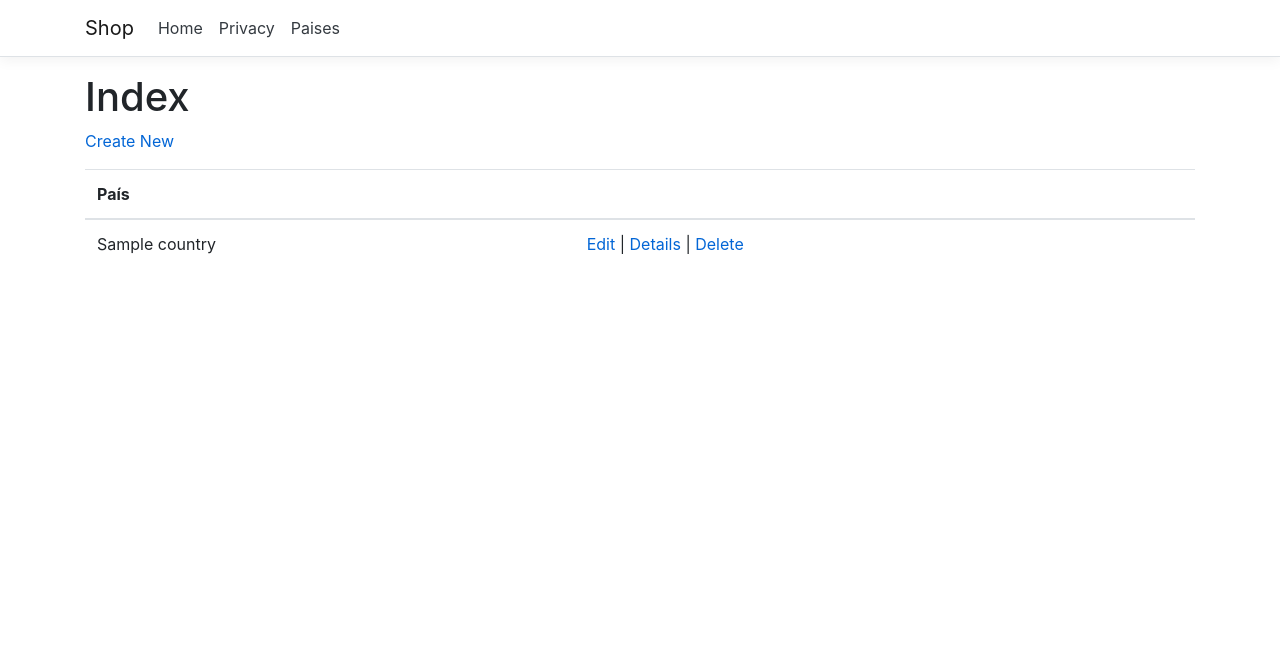
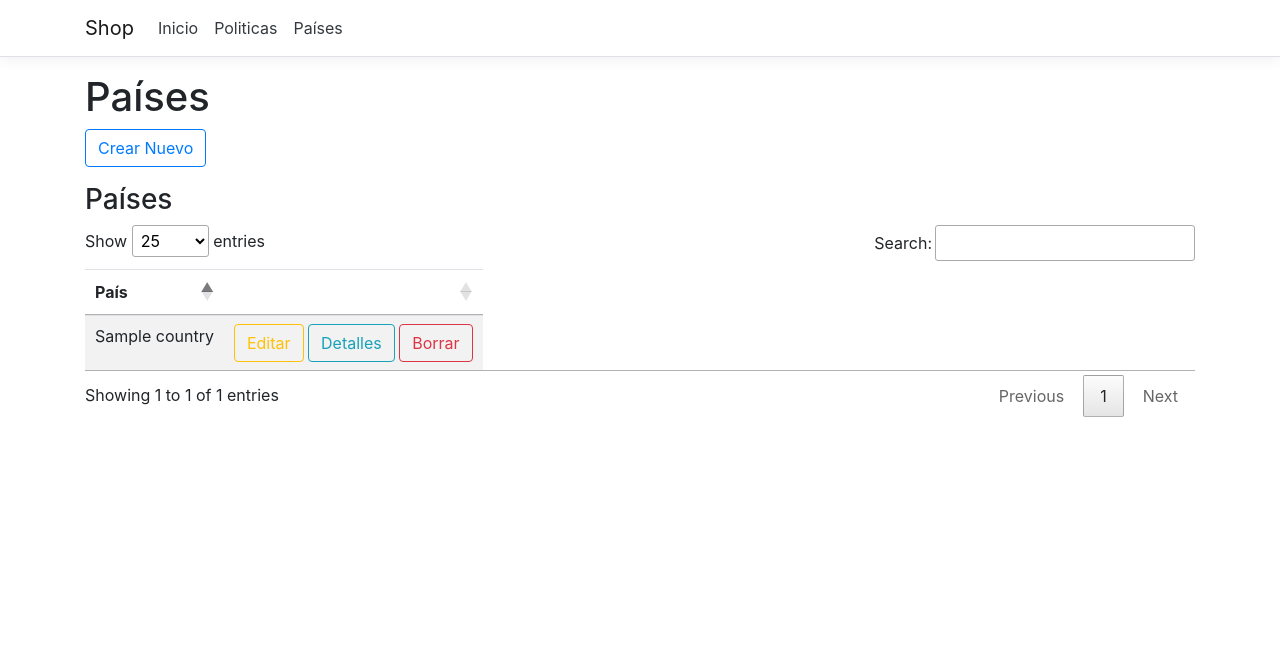
Before and after one commit to EmersonMedina/Shop, an ASP.NET Core app: page /Countries in a window 1280 px wide. Shown: the top 657 px of the page. Run offline with ASP.NET Core 8, Linux system fonts and the light colour scheme; tables that the repository leaves empty hold one stand-in row (values such as "Sample post"); some libraries are stand-ins or nearby versions.

Commit message:
CRUD de países finalizado

```diff
--- a/Shop/Shop/Controllers/CountriesController.cs
+++ b/Shop/Shop/Controllers/CountriesController.cs
@@ -19,13 +19,13 @@ namespace Shop.Controllers
             _context = context;
         }
 
-        // GET: Countries
+        [HttpGet]
         public async Task<IActionResult> Index()
         {
             return View(await _context.Countries.ToListAsync());
         }
 
-        // GET: Countries/Details/5
+        [HttpGet]
         public async Task<IActionResult> Details(int? id)
         {
             if (id == null)
@@ -43,29 +43,45 @@ namespace Shop.Controllers
             return View(country);
         }
 
-        // GET: Countries/Create
+        [HttpGet]
         public IActionResult Create()
         {
             return View();
         }
 
-        // POST: Countries/Create
-        // To protect from overposting attacks, enable the specific properties you want to bind to.
-        // For more details, see http://go.microsoft.com/fwlink/?LinkId=317598.
         [HttpPost]
         [ValidateAntiForgeryToken]
-        public async Task<IActionResult> Create([Bind("Id,Name")] Country country)
+        public async Task<IActionResult> Create(Country country)
         {
             if (ModelState.IsValid)
             {
-                _context.Add(country);
-                await _context.SaveChangesAsync();
-                return RedirectToAction(nameof(Index));
+                try
+                {
+                    _context.Add(country);
+                    await _context.SaveChangesAsync();
+                    return RedirectToAction(nameof(Index));
+                }
+                catch (DbUpdateException dbUpdateException)
+                {
+                    if (dbUpdateException.InnerException.Message.Contains("duplicate"))
+                    {
+                        ModelState.AddModelError(string.Empty, "Ya existe un país con el mismo nombre.");
+                    }
+                    else
+                    {
+                        ModelState.AddModelError(string.Empty, dbUpdateException.InnerException.Message);
+                    }
+                }
+                catch (Exception exception)
+                {
+                    ModelState.AddModelError(string.Empty, exception.Message);
+                }
             }
             return View(country);
         }
 
-        // GET: Countries/Edit/5
+
+        [HttpGet]
         public async Task<IActionResult> Edit(int? id)
         {
             if (id == null)
@@ -81,12 +97,9 @@ namespace Shop.Controllers
             return View(country);
         }
 
-        // POST: Countries/Edit/5
-        // To protect from overposting attacks, enable the specific properties you want to bind to.
-        // For more details, see http://go.microsoft.com/fwlink/?LinkId=317598.
         [HttpPost]
         [ValidateAntiForgeryToken]
-        public async Task<IActionResult> Edit(int id, [Bind("Id,Name")] Country country)
+        public async Task<IActionResult> Edit(int id, Country country)
         {
             if (id != country.Id)
             {
@@ -99,24 +112,28 @@ namespace Shop.Controllers
                 {
                     _context.Update(country);
                     await _context.SaveChangesAsync();
+                    return RedirectToAction(nameof(Index));
                 }
-                catch (DbUpdateConcurrencyException)
+                catch (DbUpdateException dbUpdateException)
                 {
-                    if (!CountryExists(country.Id))
+                    if (dbUpdateException.InnerException.Message.Contains("duplicate"))
                     {
-                        return NotFound();
+                        ModelState.AddModelError(string.Empty, "Ya existe un país con el mismo nombre.");
                     }
                     else
                     {
-                        throw;
+                        ModelState.AddModelError(string.Empty, dbUpdateException.InnerException.Message);
                     }
                 }
-                return RedirectToAction(nameof(Index));
+                catch (Exception exception)
+                {
+                    ModelState.AddModelError(string.Empty, exception.Message);
+                }
             }
             return View(country);
         }
 
-        // GET: Countries/Delete/5
+        [HttpGet]
         public async Task<IActionResult> Delete(int? id)
         {
             if (id == null)
@@ -124,8 +141,8 @@ namespace Shop.Controllers
                 return NotFound();
             }
 
-            var country = await _context.Countries
-                .FirstOrDefaultAsync(m => m.Id == id);
+            var country = await _context.Countries.FindAsync(id);
+
             if (country == null)
             {
                 return NotFound();
@@ -134,7 +151,6 @@ namespace Shop.Controllers
             return View(country);
         }
 
-        // POST: Countries/Delete/5
         [HttpPost, ActionName("Delete")]
         [ValidateAntiForgeryToken]
         public async Task<IActionResult> DeleteConfirmed(int id)
@@ -145,9 +161,5 @@ namespace Shop.Controllers
             return RedirectToAction(nameof(Index));
         }
 
-        private bool CountryExists(int id)
-        {
-            return _context.Countries.Any(e => e.Id == id);
-        }
     }
 }
--- a/Shop/Shop/Views/Countries/Index.cshtml
+++ b/Shop/Shop/Views/Countries/Index.cshtml
@@ -4,12 +4,21 @@
     ViewData["Title"] = "Index";
 }
 
-<h1>Index</h1>
+<link rel="stylesheet" href="https://cdn.datatables.net/1.10.19/css/jquery.dataTables.min.css" />
+
+<h1>Países</h1>
 
 <p>
-    <a asp-action="Create">Create New</a>
+    <a asp-action="Create" class="btn btn-outline-primary">Crear Nuevo</a>
 </p>
-<table class="table">
+<div class="row">
+    <div class="col-md-12">
+        <div class="panel panel-default">
+            <div class="panel-heading">
+                <h3 class="panel-title">Países</h3>
+            </div>
+            <div class="panel-body">
+                <table class="table table-hover table-responsive table-striped" id="MyTable">
                     <thead>
                         <tr>
                             <th>
@@ -19,17 +28,41 @@
                         </tr>
                     </thead>
                     <tbody>
-@foreach (var item in Model) {
+                        @foreach (var item in Model)
+                        {
                             <tr>
                                 <td>
                                     @Html.DisplayFor(modelItem => item.Name)
                                 </td>
                                 <td>
-                <a asp-action="Edit" asp-route-id="@item.Id">Edit</a> |
-                <a asp-action="Details" asp-route-id="@item.Id">Details</a> |
-                <a asp-action="Delete" asp-route-id="@item.Id">Delete</a>
+                                    <a asp-action="Edit" asp-route-id="@item.Id" class="btn btn-outline-warning">Editar</a>
+                                    <a asp-action="Details" asp-route-id="@item.Id" class="btn btn-outline-info">Detalles</a>
+                                    <a asp-action="Delete" asp-route-id="@item.Id" class="btn btn-outline-danger">Borrar</a>
                                 </td>
                             </tr>
                         }
                     </tbody>
                 </table>
+            </div>
+        </div>
+    </div>
+</div>
+
+@section Scripts {
+    @{await Html.RenderPartialAsync("_ValidationScriptsPartial");}
+    <script src="//cdn.datatables.net/1.10.19/js/jquery.dataTables.min.js"></script>
+
+    <script type="text/javascript">
+        $(document).ready(function () {
+            $('#MyTable').DataTable({
+                "language": {
+                    "url": "//cdn.datatables.net/plug-ins/9dcbecd42ad/i18n/Spanish.json"
+                },
+                "aLengthMenu": [
+                    [25, 50, 100, 200, -1],
+                    [25, 50, 100, 200, "Todos"]
+                ]
+            });
+        });
+    </script>
+}
--- a/Shop/Shop/Views/Shared/_Layout.cshtml
+++ b/Shop/Shop/Views/Shared/_Layout.cshtml
@@ -19,13 +19,13 @@
                 <div class="navbar-collapse collapse d-sm-inline-flex justify-content-between">
                     <ul class="navbar-nav flex-grow-1">
                         <li class="nav-item">
-                            <a class="nav-link text-dark" asp-area="" asp-controller="Home" asp-action="Index">Home</a>
+                            <a class="nav-link text-dark" asp-area="" asp-controller="Home" asp-action="Index">Inicio</a>
                         </li>
                         <li class="nav-item">
-                            <a class="nav-link text-dark" asp-area="" asp-controller="Home" asp-action="Privacy">Privacy</a>
+                            <a class="nav-link text-dark" asp-area="" asp-controller="Home" asp-action="Privacy">Politicas</a>
                         </li>
                         <li class="nav-item">
-                            <a class="nav-link text-dark" asp-area="" asp-controller="Countries" asp-action="Index">Paises</a>
+                            <a class="nav-link text-dark" asp-area="" asp-controller="Countries" asp-action="Index">Países</a>
                         </li>
                     </ul>
                 </div>
```
Also changed, not shown: Shop/Shop/Views/Countries/Create.cshtml (+8 -12 lines), Shop/Shop/Views/Countries/Delete.cshtml (+6 -14 lines), Shop/Shop/Views/Countries/Details.cshtml (+4 -13 lines), Shop/Shop/Views/Countries/Edit.cshtml (+8 -13 lines), Shop/Shop/Views/Countries/_Country.cshtml (added, +7 -0 lines), Shop/Shop/Views/Countries/_CountryDetails.cshtml (added, +12 -0 lines). Lines whose indentation alone changed are shown as unchanged.
